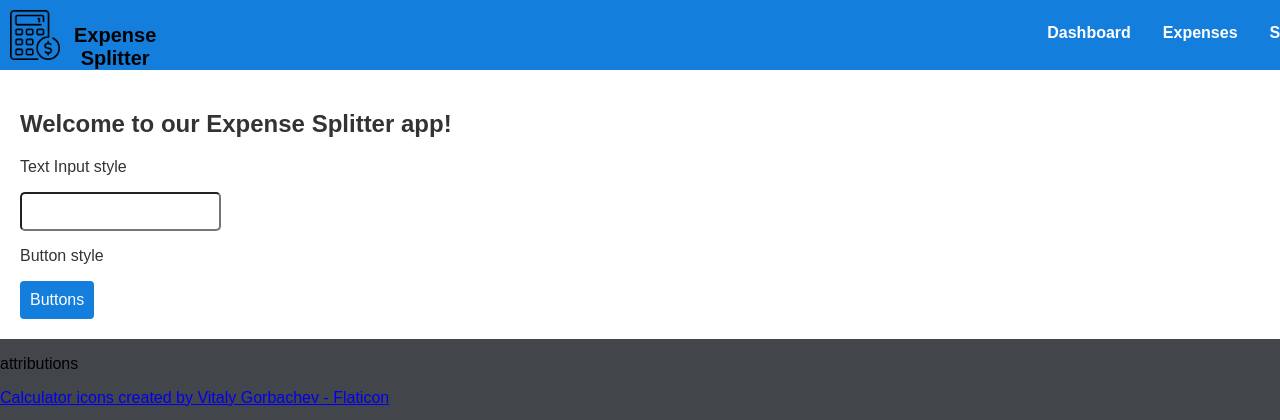
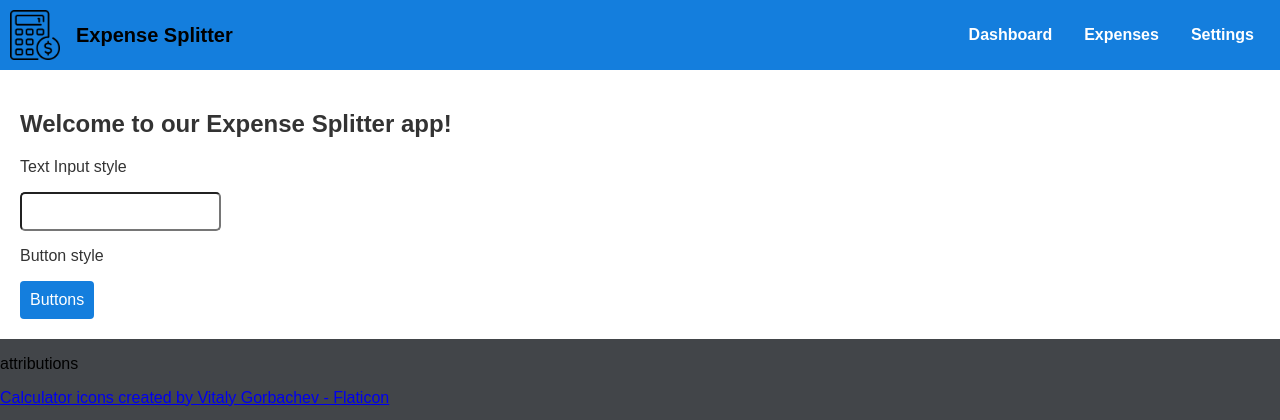
Before and after one commit to isaiahstone21/Expense-Splitter, a Flask app: page / in a window 1280 px wide. Shown: the top 420 px of the page. Run offline with Flask 3, Linux system fonts and the light colour scheme.

Commit message:
Fixed Styling For Bug In nav-bar

```diff
--- a/static/css/style.css
+++ b/static/css/style.css
@@ -26,14 +26,16 @@ h1 {
   top: 0;
   z-index: 100;
   display: flex;
+  justify-content: space-between;
+  align-items: center;
 }
 
 .nav-bar-logo {
   color: #000000;
-  text-align: center;
-  padding: 14px 875px 14px 14px;
+  padding: 14px 16px;
   text-decoration: none;
   font-size: 20px;
+  flex: 1;
 }
 
 .nav-bar-other {
```
